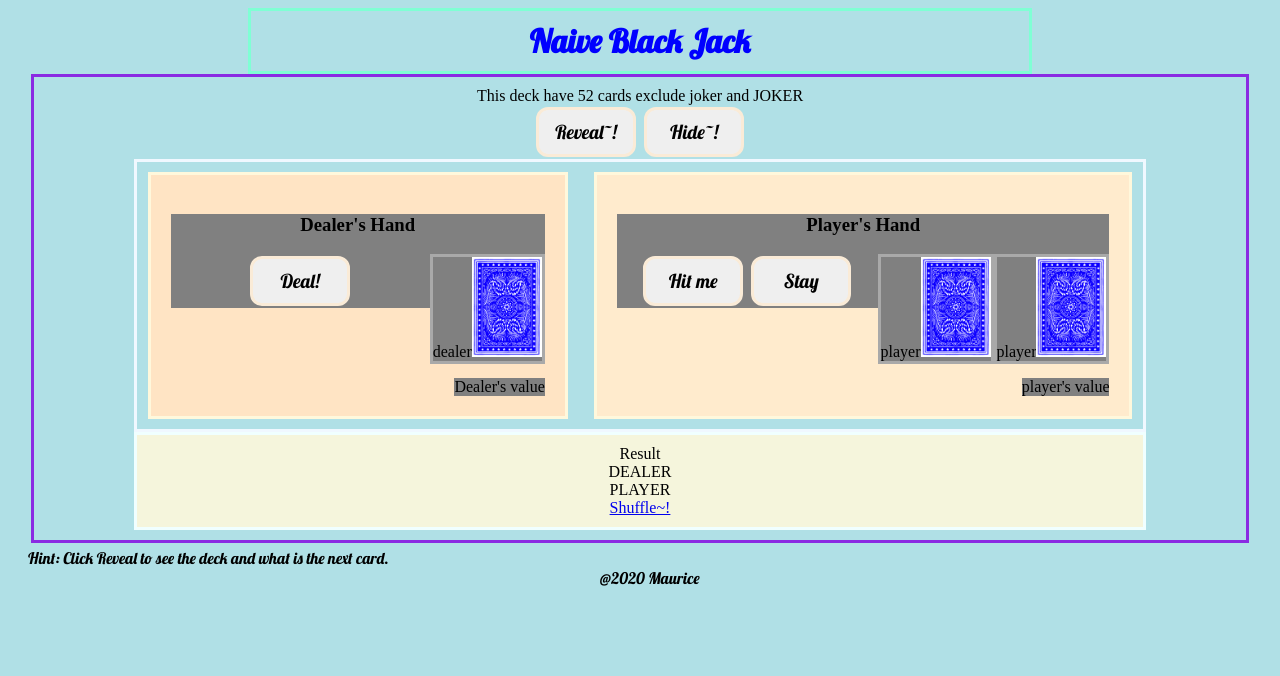
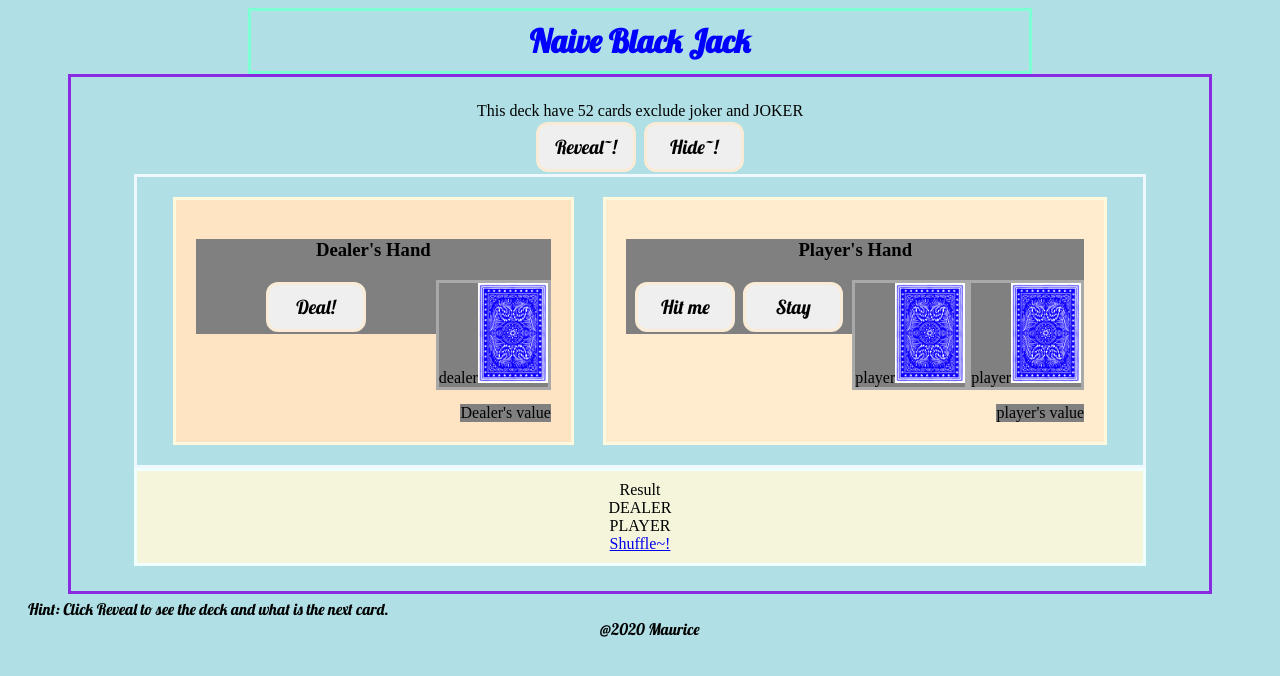
Before and after one commit to yangmingli08/hello-world, a PHP site: page / in a window 1280 px wide. Shown: the top 676 px of the page. Run offline with PHP 8.4, Linux system fonts and the light colour scheme.

Commit message:
minor changes
css optimisation

```diff
--- a/style.css
+++ b/style.css
@@ -58,7 +58,7 @@ footer {
 
 .dpBox {
   overflow: auto;
-  padding: 10px 1% 10px 1%;
+  padding: 2% 3.5% 2% 3.5%;
   border: 3px solid AliceBlue;
 }
 
@@ -78,7 +78,7 @@ footer {
   padding: 20px;
   float: right;
   text-align: center;
-  width: 50%;
+  width: 49%;
 }
 
 #rBox {
@@ -94,7 +94,7 @@ footer {
   margin: auto;
   width: 80%;
   border: 3px solid BlueViolet;
-  padding: 10px 100px 10px 100px;
+  padding: 2% 5% 2% 5%;
   text-align: center;
 }
 
```
